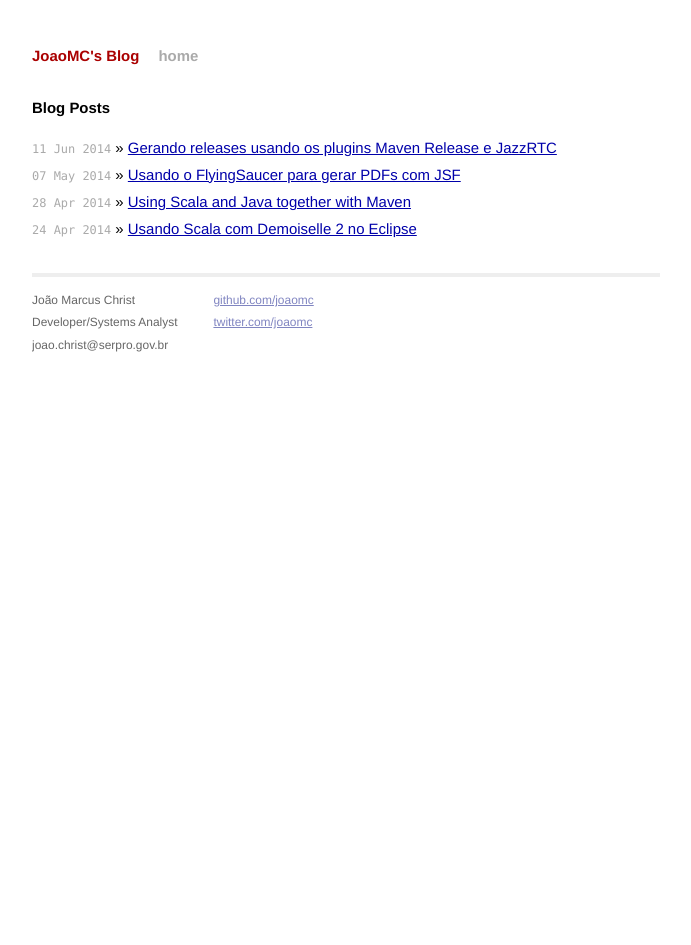
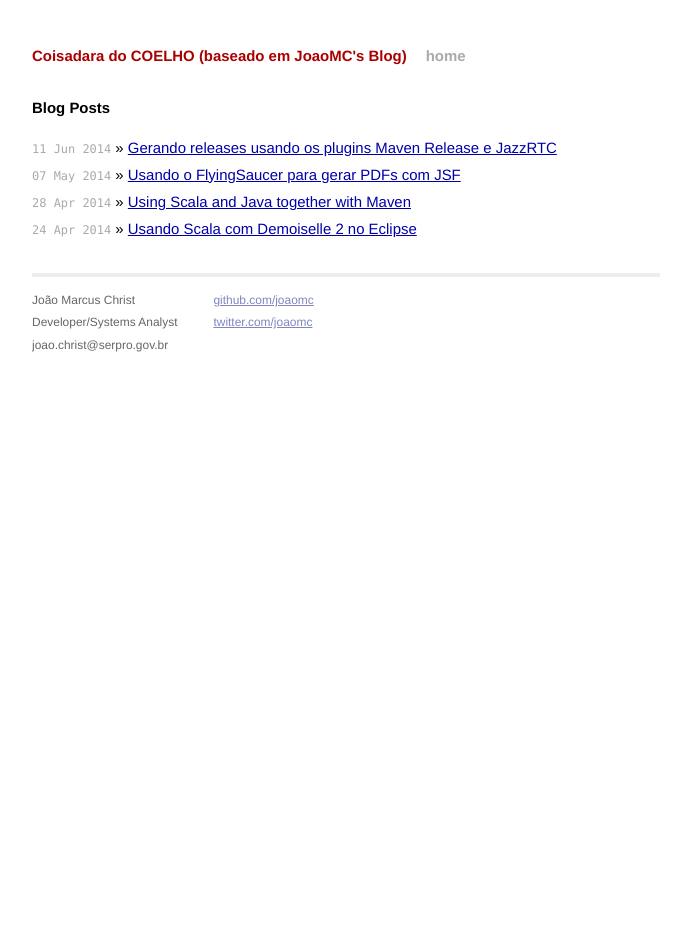
Before and after one commit to jovialjovem/jovialjovemmartin.github.io, a Jekyll site: the page built from index.html, in a window 1280 px wide. Shown: the whole page, without its empty margins (294-985 px from the left). Built offline with Jekyll 4.4.1, drawn with Linux system fonts in a browser that asks for light colours; Markdown is read by kramdown in place of the engine named in the settings.

Commit message:
Adequando ao nome do site

```diff
--- a/_config.yml
+++ b/_config.yml
@@ -1,3 +1,3 @@
-name: JoaoMC's Blog
+name: Coisadara do COELHO (baseado em JoaoMC's Blog)
 markdown: redcarpet
 pygments: true
```
